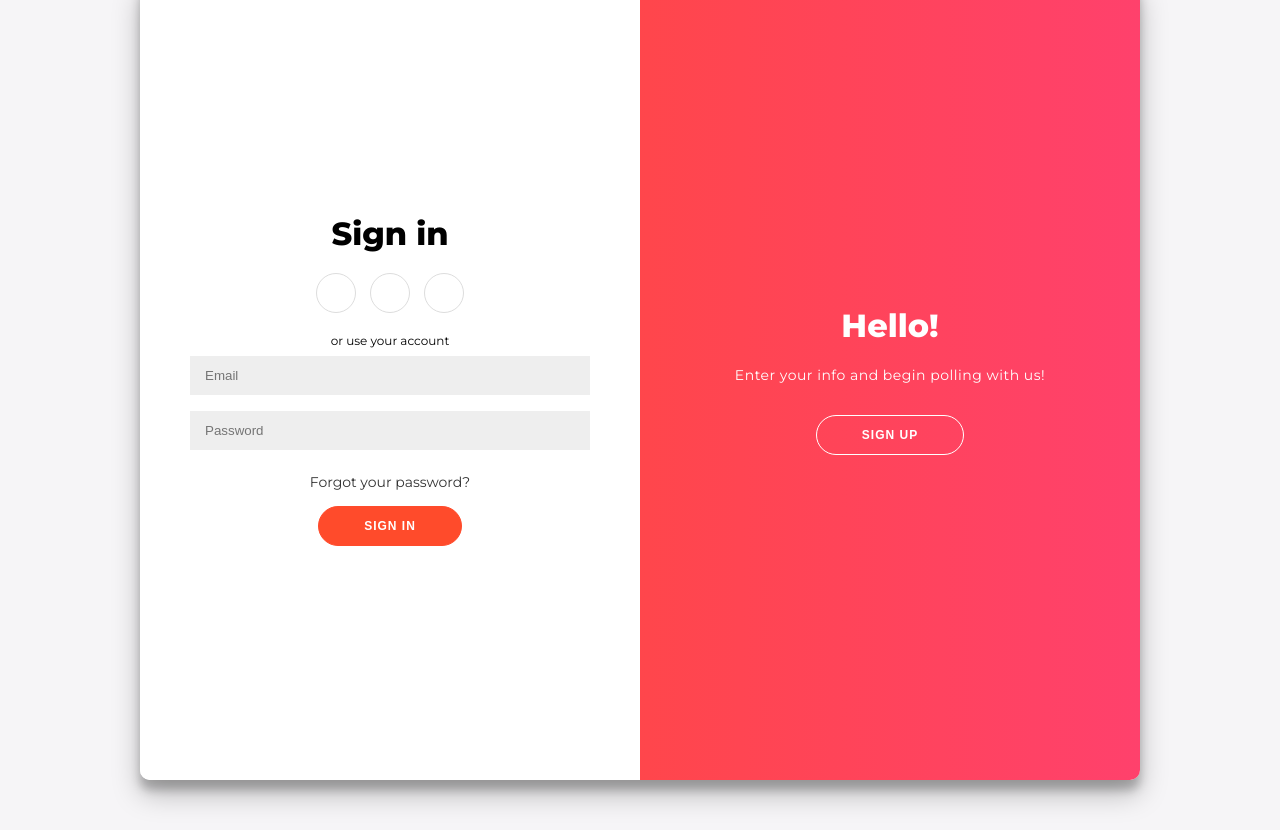
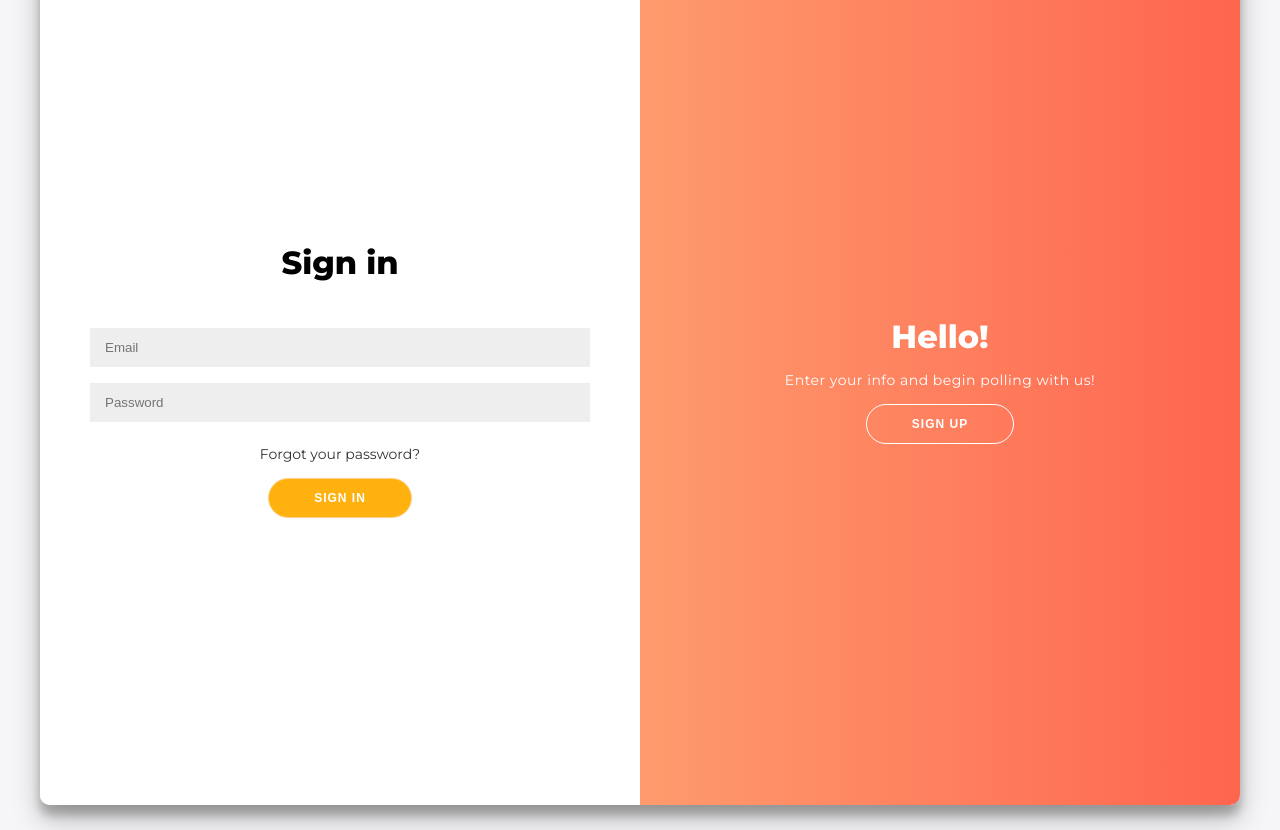
Before and after one commit to gcivil-nyu-org/INET-Wednesday-Spring2023-Team-2, a Django app: page /account/login/ in a window 1280 px wide. Run offline with Django 4.2, Linux system fonts and the light colour scheme.

Commit message:
added more register fields & changed css

```diff
--- a/showofhands/static/css/style.css
+++ b/showofhands/static/css/style.css
@@ -30,7 +30,7 @@ p {
 	font-weight: 100;
 	line-height: 20px;
 	letter-spacing: 0.5px;
-	margin: 20px 0 30px;
+	margin: 20pxFED99B 0 30px;
 }
 
 span {
@@ -46,8 +46,8 @@ a {
 
 button {
 	border-radius: 20px;
-	border: 1px solid #FF4B2B;
-	background-color: #FF4B2B;
+	border: 1px solid #FED18C;
+	background-color: #ffb20f;
 	color: #FFFFFF;
 	font-size: 12px;
 	font-weight: bold;
@@ -96,9 +96,9 @@ input {
 			0 10px 10px rgba(0,0,0,0.22);
 	position: relative;
 	overflow: hidden;
-	width: 1000px;
+	width: 1200px;
 	max-width: 100%;
-	min-height: 800px;
+	min-height: 850px;
 }
 
 .form-container {
@@ -160,9 +160,9 @@ input {
 }
 
 .overlay {
-	background: #FF416C;
-	background: -webkit-linear-gradient(to right, #FF4B2B, #FF416C);
-	background: linear-gradient(to right, #FF4B2B, #FF416C);
+	background: #fe654f;
+	background: -webkit-linear-gradient(to right, #FED18C, #fe654f);
+	background: linear-gradient(to right, #FED18C, #fe654f);
 	background-repeat: no-repeat;
 	background-size: cover;
 	background-position: 0 0;
--- a/templates/pages/login.html
+++ b/templates/pages/login.html
@@ -9,18 +9,22 @@
 	<div class="form-container sign-up-container">
 		<form action="#">
 			<h1>Create Account</h1>
+			<br></br>
+			<!--
 			<div class="social-container">
 				<a href="#" class="social"><i class="fab fa-facebook-f"></i></a>
 				<a href="#" class="social"><i class="fab fa-google-plus-g"></i></a>
 				<a href="#" class="social"><i class="fab fa-linkedin-in"></i></a>
 			</div>
 			<span>or use your email for registration</span>
+			-->
 			<input type="text" placeholder="Username" required/>
 			<input type="email" placeholder="Email" required/>
 			<input type="password" placeholder="Password" required/>
             <!--Zip codes or boroughs? Change this to funnel in zip codes from ds-->
-			<label for="location">Location</label>
-				<select name="location" id="location">
+			<!--<label for="location">Location</label>-->
+			<select name="location" id="location" required>
+				<option disabled="disabled" selected="selected">Choose zip code</option>
 				<option value="11368">11368</option>
 				<option value="11385">11385</option>
 				<option value="11208">11208</option>
@@ -28,12 +32,14 @@
 				<option value="10467">10467</option>
 			</select>
 			<!--Change this to drop down list/single choice multi later-->
-			<label for="gender">Gender</label>
-				<select name="location" id="location">
+			<!--<label for="gender">Gender</label>-->
+			<select name="location" id="location" required>
+				<option disabled="disabled" selected="selected">Choose gender</option>
 				<option value="female">Female</option>
 				<option value="male">Male</option>
 				<option value="other">Other</option>
 			</select>
+			<input type="number" id="age" name="age" min="13" max="100" placeholder="Age" required>
 			<a></a>
 			<button>Sign Up</button>
 		</form>
@@ -41,12 +47,15 @@
 	<div class="form-container sign-in-container">
 		<form action="#">
 			<h1>Sign in</h1>
+			<br></br>
+			<!--
 			<div class="social-container">
 				<a href="#" class="social"><i class="fab fa-facebook-f"></i></a>
 				<a href="#" class="social"><i class="fab fa-google-plus-g"></i></a>
 				<a href="#" class="social"><i class="fab fa-linkedin-in"></i></a>
 			</div>
 			<span>or use your account</span>
+			-->
 			<input type="email" placeholder="Email" required/>
 			<input type="password" placeholder="Password" required/>
 			<a href="#">Forgot your password?</a>
@@ -57,7 +66,7 @@
 		<div class="overlay">
 			<div class="overlay-panel overlay-left">
 				<h1>Welcome Back!</h1>
-				<p>To keep connected with us please login with your personal info</p>
+				<p>Log in now to Show of Hands</p>
 				<button class="ghost" id="signIn">Sign In</button>
 			</div>
 			<div class="overlay-panel overlay-right">
```
Also changed, not shown: other parts of showofhands/static/css/style.css (+23 -4 lines), colorSchemes.txt (added, +9 -0 lines). Lines whose indentation alone changed are shown as unchanged.
